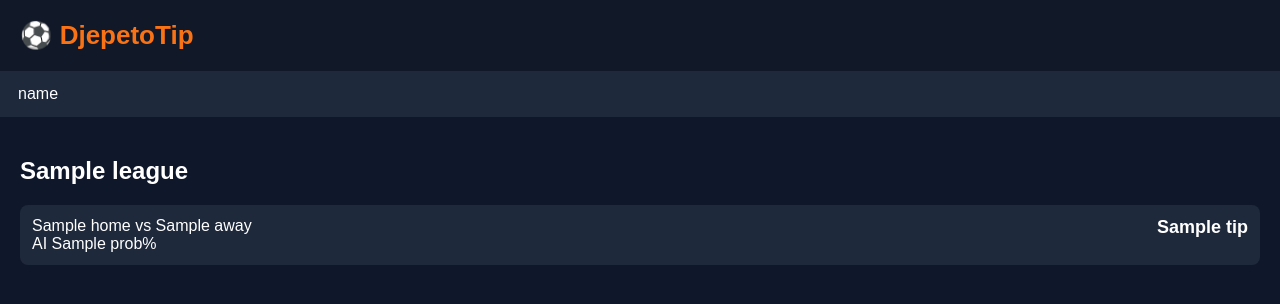
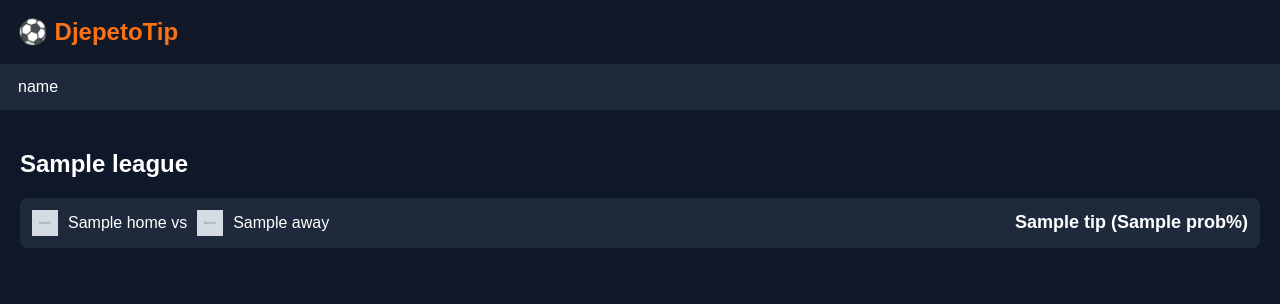
Before and after one commit to katjamrva-tech/djepetotip, a Flask app: template templates/index.html in a window 1280 px wide. Shown: the top 304 px of the page. Run offline with Flask 3, Linux system fonts and the light colour scheme; the template is opened without the code that fills it: most values are stand-ins (such as "Sample title", 1, 10 or a date in 2020); grey boxes marked "Sample" are stand-in pictures.

Commit message:
Update index.html

```diff
--- a/templates/index.html
+++ b/templates/index.html
@@ -18,16 +18,16 @@ margin:0;
 
 header{
 background:#111827;
-padding:20px;
-font-size:26px;
+padding:18px;
+font-size:24px;
 color:#f97316;
 font-weight:bold;
 }
 
 .tabs{
 display:flex;
+overflow:auto;
 background:#1e293b;
-overflow:auto;
 }
 
 .tab{
@@ -47,10 +47,22 @@ padding:20px;
 .match{
 display:flex;
 justify-content:space-between;
+align-items:center;
 background:#1e293b;
 padding:12px;
-margin-bottom:8px;
+margin-bottom:10px;
 border-radius:8px;
+}
+
+.teams{
+display:flex;
+align-items:center;
+gap:10px;
+}
+
+.logo{
+width:26px;
+height:26px;
 }
 
 .tip{
@@ -72,14 +84,13 @@ display:none;
 
 function showLeague(name){
 
-    let leagues=document.querySelectorAll(".league");
+    let leagues=document.querySelectorAll(".league")
 
     leagues.forEach(l=>{
         l.style.display="none"
     })
 
     document.getElementById(name).style.display="block"
-
 }
 
 </script>
@@ -114,9 +125,18 @@ function showLeague(name){
 
 <div class="match">
 
-<div>
-{{m.home}} vs {{m.away}} <br>
-AI {{m.prob}}%
+<div class="teams">
+
+<img src="{{m.home_logo}}" class="logo">
+
+{{m.home}}
+
+vs
+
+<img src="{{m.away_logo}}" class="logo">
+
+{{m.away}}
+
 </div>
 
 <div class="tip
@@ -125,7 +145,7 @@ AI {{m.prob}}%
 {% if m.tip == '2' %}tip2{% endif %}
 ">
 
-{{m.tip}}
+{{m.tip}} ({{m.prob}}%)
 
 </div>
 
```
